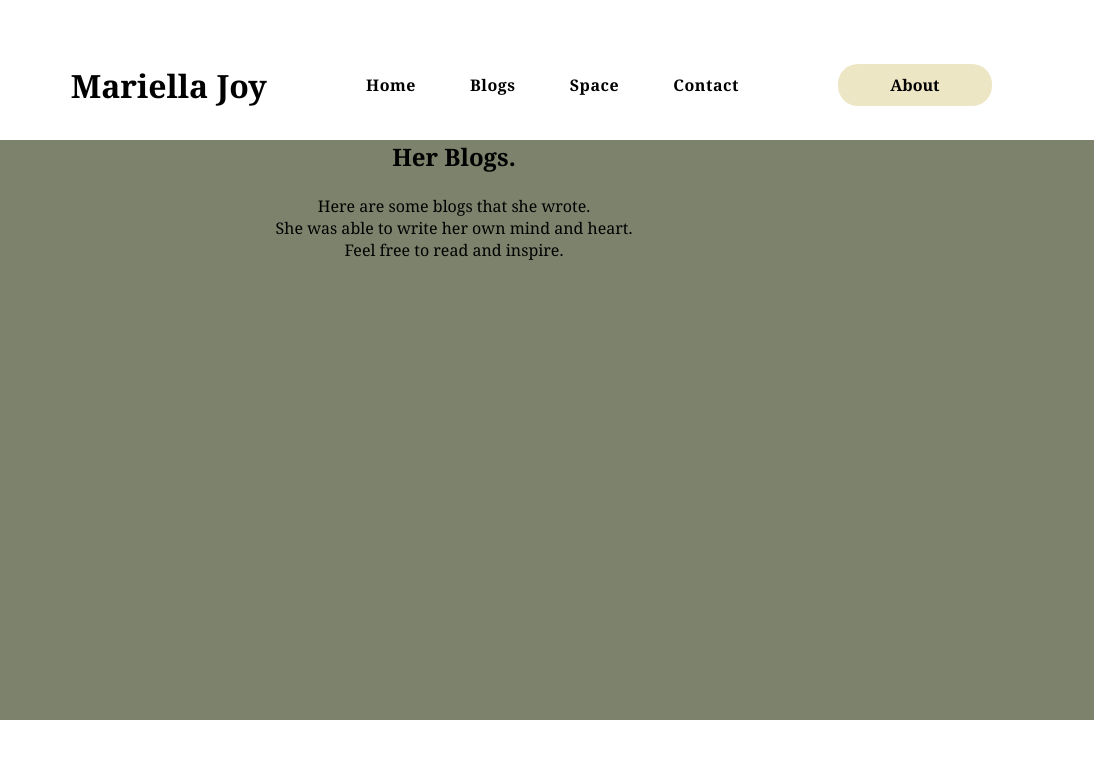
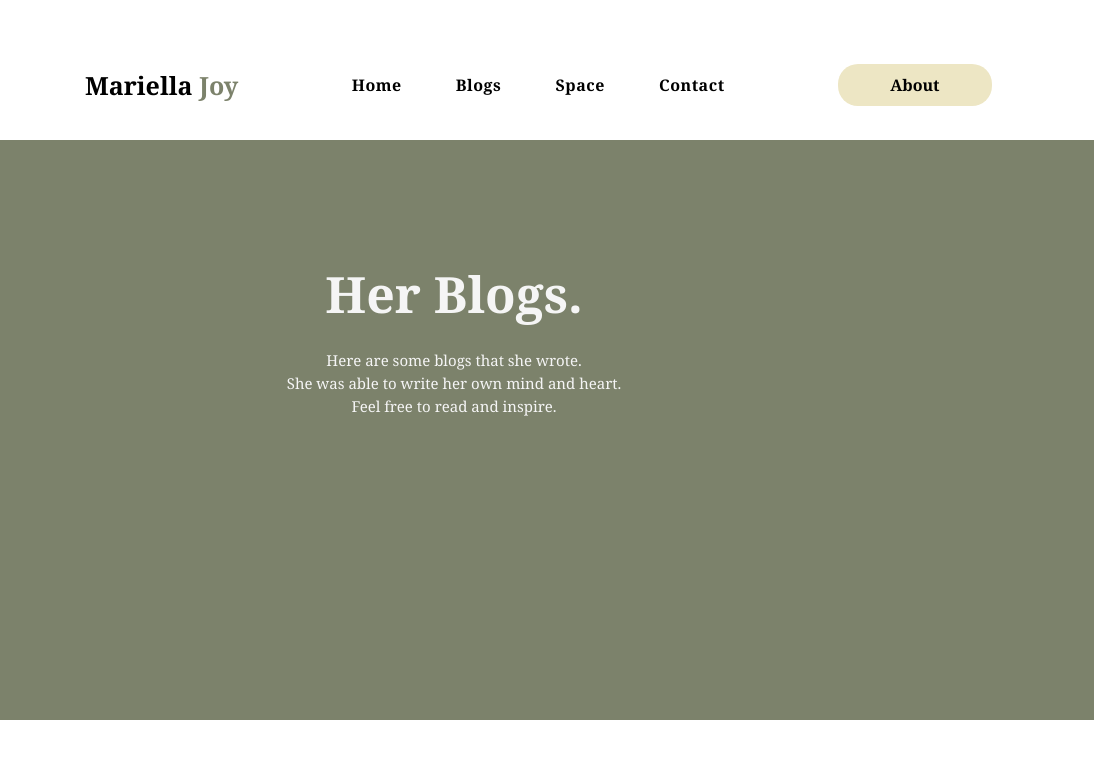
Before and after one commit to MariellaJoy/job_mariellajoy, a plain HTML site: page blog.html in a window 1280 px wide. Shown: the full height of the page, 186-1280 px from the left. Drawn offline with Linux system fonts and the light colour scheme.

Commit message:
blog css edit

```diff
--- a/blog.css
+++ b/blog.css
@@ -75,3 +75,31 @@ main ul li a:hover:after{
     border-color: #ede6c4;
     cursor: pointer;
 }
+h1{
+    color: black;
+    text-decoration: none;
+    cursor: pointer;
+    font-size: 25px;
+}
+span{
+    color: #7c826b;
+}
+.note{
+    background-color: #7c826b;
+    padding-top: 20px;
+    padding-bottom: 100px;
+}
+h2{
+    color: black;
+    margin-top: 100px;
+    font-size: 50px;
+    cursor: pointer;
+    color: whitesmoke;
+}
+p{
+    color: black;
+    font-size: 15px;
+    margin-bottom: 3px;
+    cursor: pointer;
+    color: whitesmoke;
+}
```
